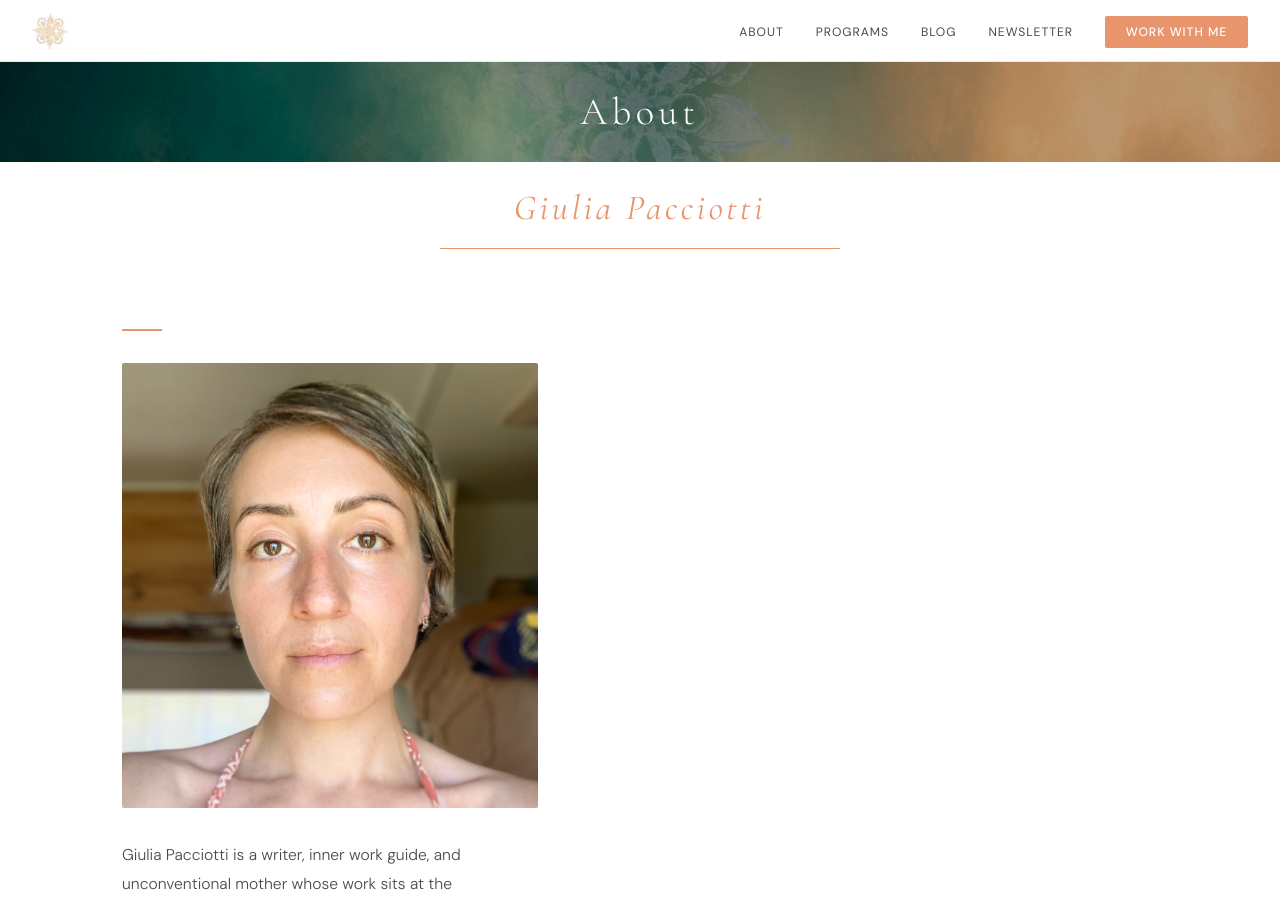
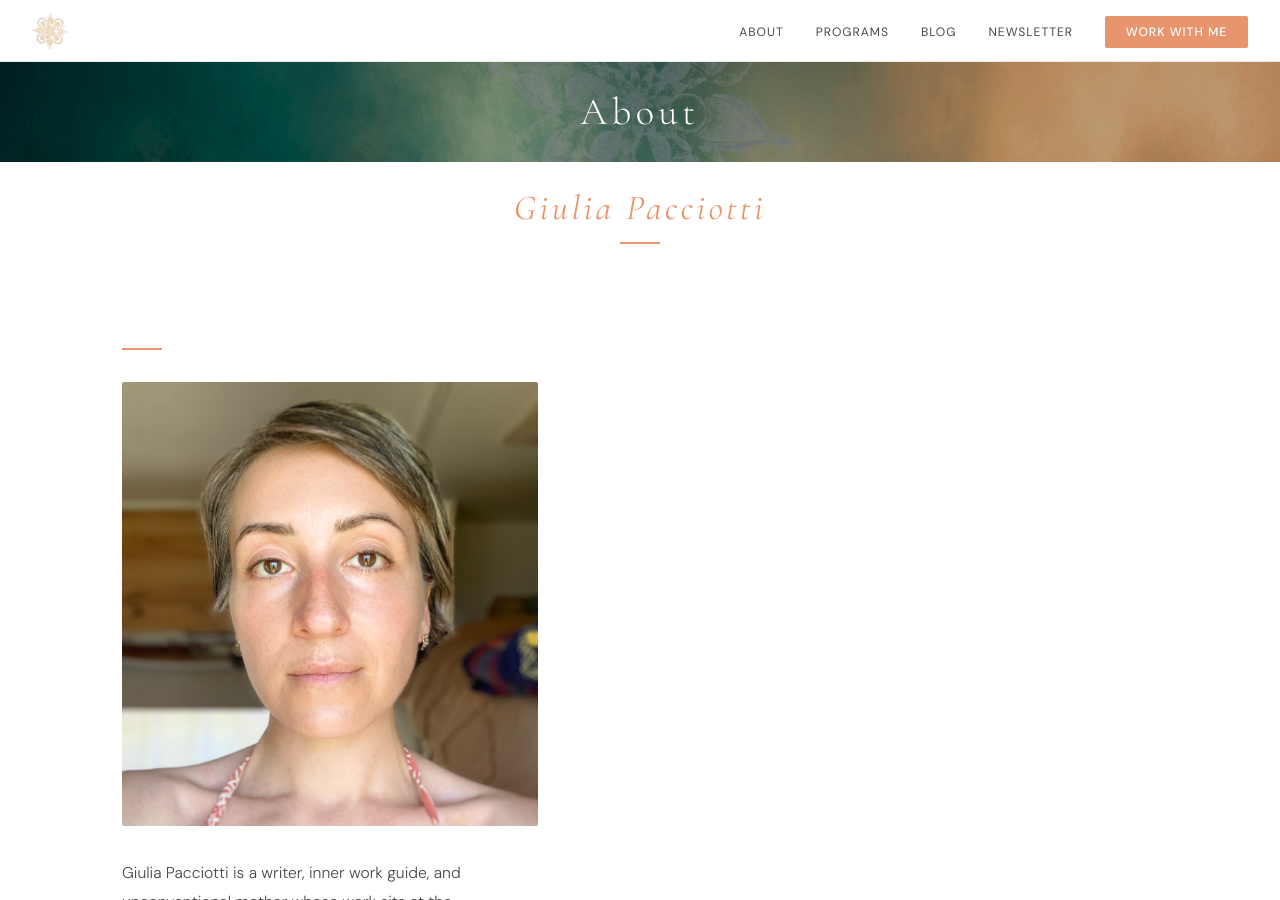
Before and after one commit to Blubell26/giuliapacciotti.com, a Jekyll site: the page built from about.md, in a window 1280 px wide and 900 px high. Built offline with Jekyll 4.4.1, drawn with Linux system fonts in a browser that asks for light colours.

Commit message:
Update about.html

```diff
--- a/_layouts/about.html
+++ b/_layouts/about.html
@@ -69,8 +69,9 @@ body{font-family:'DM Sans',sans-serif;background:#fff;color:var(--dark);padding-
     <h1 style="font-family:'Cormorant Garamond',serif;font-size:clamp(1.6rem,4vw,2.4rem);font-weight:300;color:white;letter-spacing:0.12em;">About</h1>
   </div>
 </div>
-<div style="text-align:center;padding:1.5rem 2rem 0;border-bottom:1px solid #e8956d;max-width:400px;margin:0 auto;padding-bottom:1.2rem;">
-  <p style="font-family:'Cormorant Garamond',serif;font-size:clamp(1.6rem,3.5vw,2.2rem);font-weight:400;color:#e8956d;letter-spacing:0.1em;font-style:italic;text-align:center;">Giulia Pacciotti</p>
+<div style="text-align:center;padding:1.5rem 2rem 1.5rem;">
+  <p style="font-family:'Cormorant Garamond',serif;font-size:clamp(1.6rem,3.5vw,2.2rem);font-weight:400;color:#e8956d;letter-spacing:0.1em;font-style:italic;">Giulia Pacciotti</p>
+  <div style="width:40px;height:2px;background:#e8956d;margin:0.8rem auto 0;"></div>
 </div>
 
 <div class="about-wrap">
```
